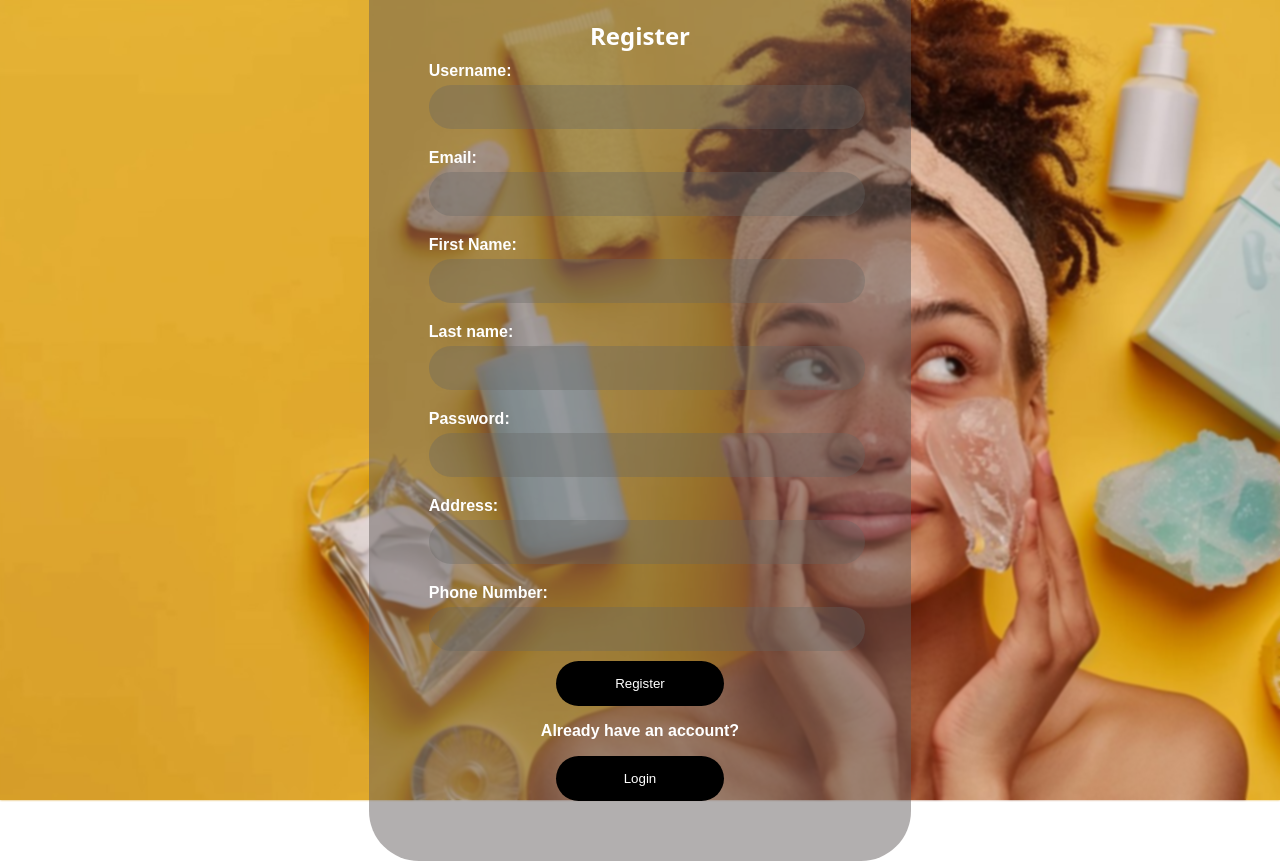
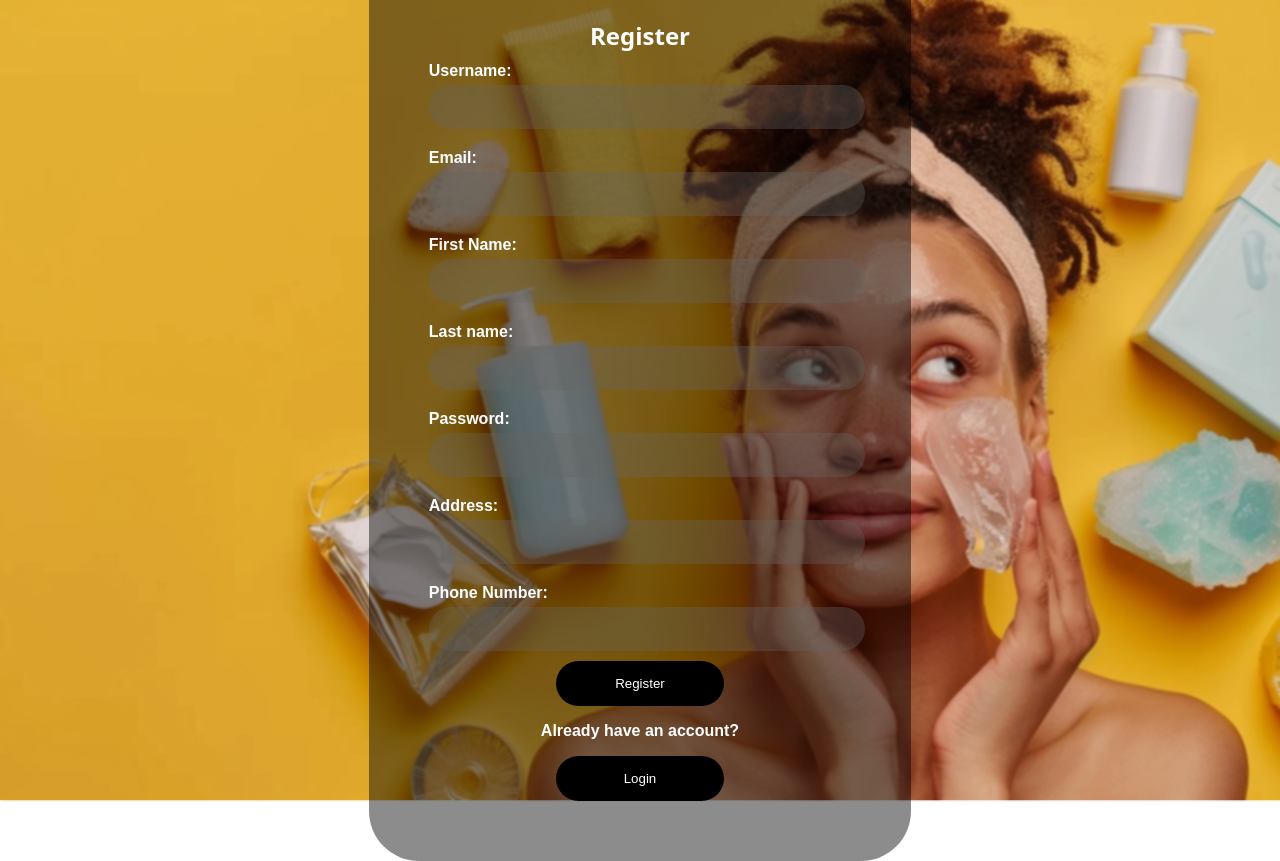
Before and after one commit to AllenKalboh/FINAL-PROJ, a PHP site: page /register.php in a window 1280 px wide. Run offline with PHP 8.4, Linux system fonts and the light colour scheme.

```diff
--- a/logins.css
+++ b/logins.css
@@ -28,7 +28,7 @@ body::before {
     z-index: -1; /* Ensures it is behind the content */
 }
 .container{
-    background: rgba(95, 89, 89, 0.479);
+    background: rgba(0, 0, 0, 0.450);
     width: 33%;
     padding: 60px;
     /*             horizontal     vertical         blur%         blur-color   */
@@ -38,7 +38,7 @@ body::before {
 }
 .container:hover{
 
-    background:  rgba(70, 70, 67, 0.3350);
+    background:  rgba(0, 0, 0, 0.335);
 }
 
 h2{
@@ -66,6 +66,7 @@ input[type="number"] {
     border-radius: 50px;
     color: white;
     font-size: 16px;
+    font-weight: bold;
 }
 
 .log-in-btn{
```
